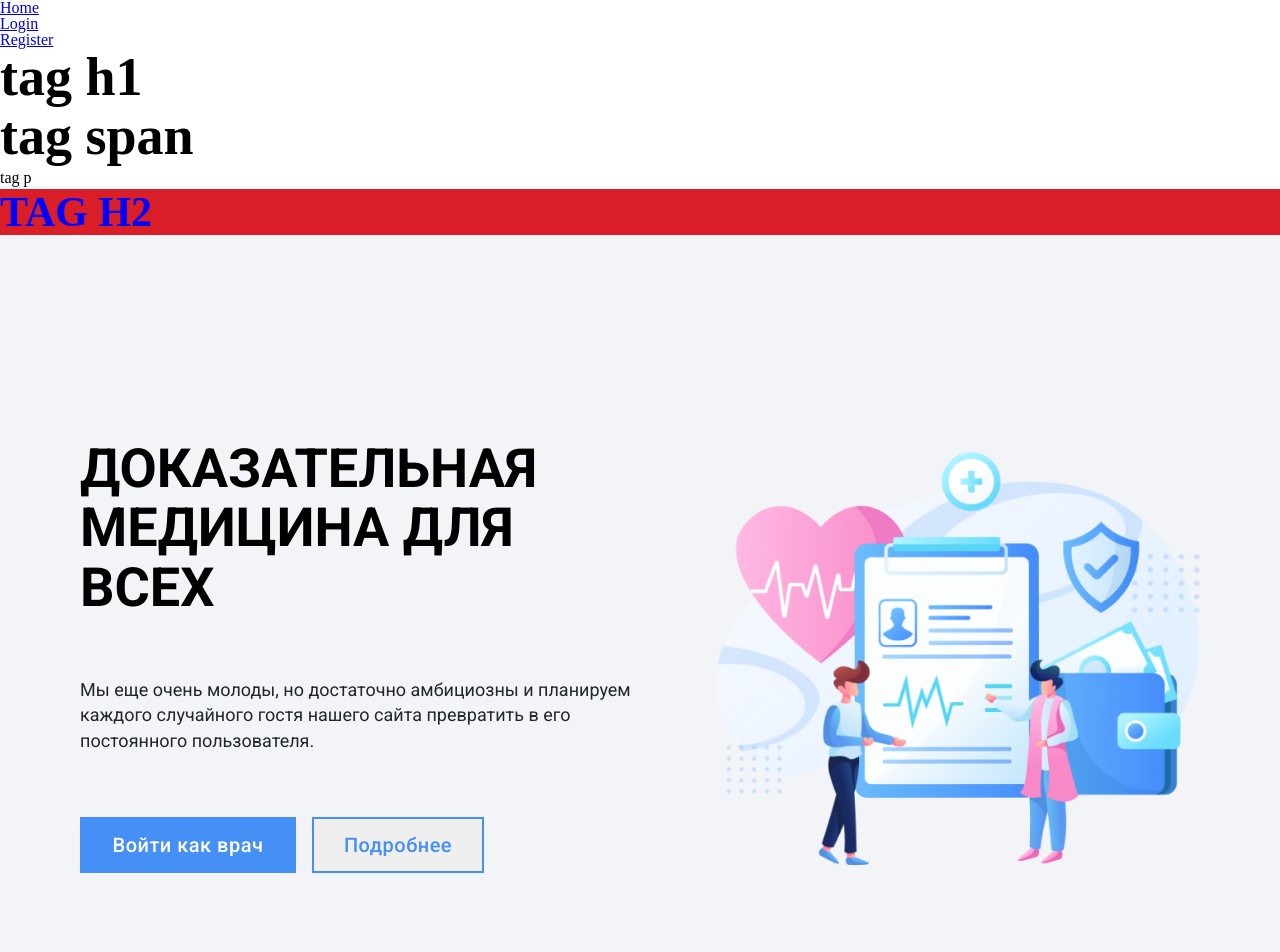
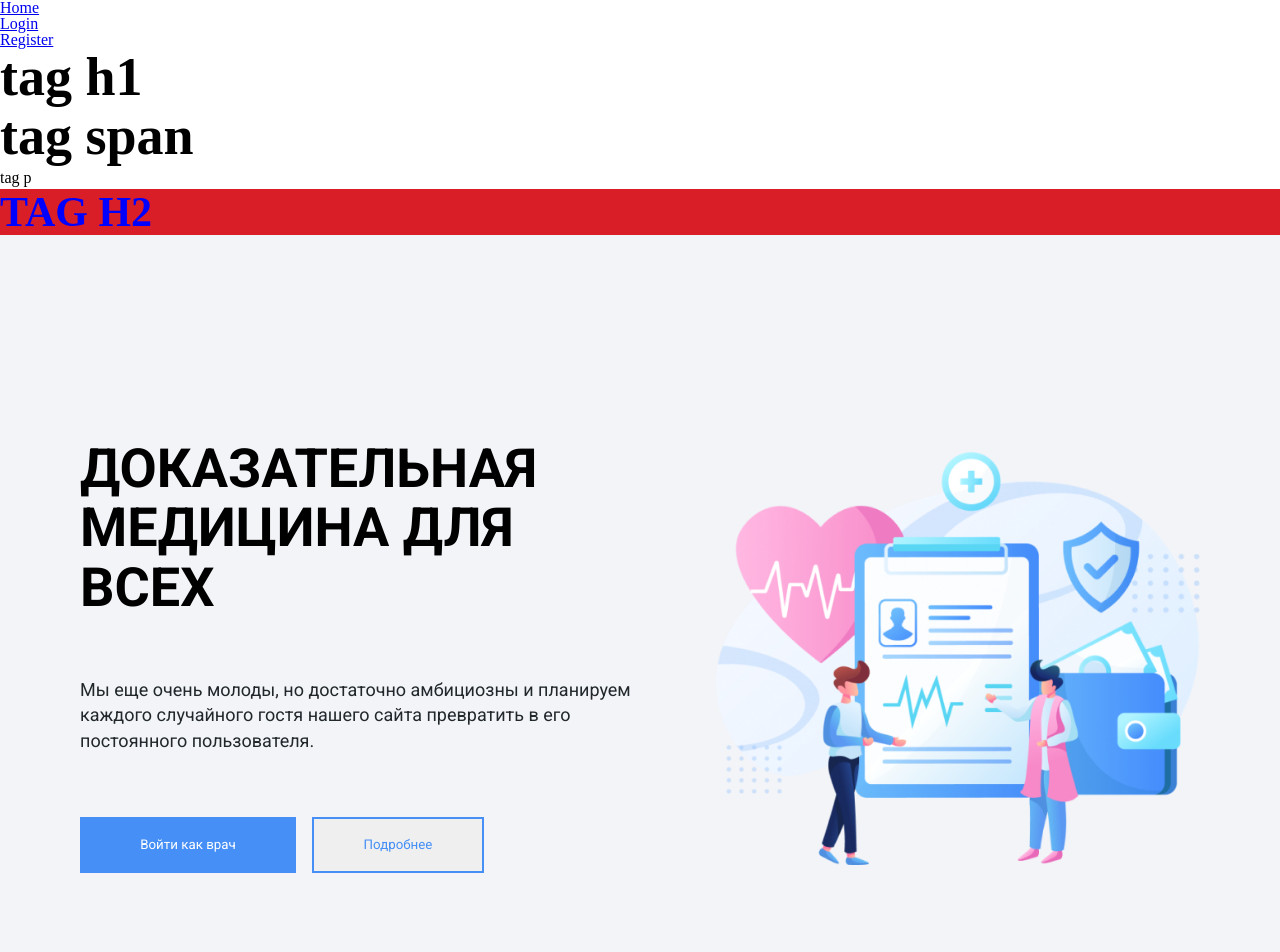
Before and after one commit to Zama21/trafalgar, a React (Vite) app: page /trafalgar/ in a window 1280 px wide. Shown: the top 952 px of the page. Built offline with nearby package versions, Linux system fonts and the light colour scheme.

Commit message:
-хардкодинг

```diff
--- a/src/components/Button.tsx
+++ b/src/components/Button.tsx
@@ -10,29 +10,32 @@ interface ButtonProps {
 }
 
 const baseStyles = css`
-  font-weight: 500;
-  height: 56px;
+  font-weight: ${({ theme }) => theme.typography.buttonL.fontWeight};
   padding: 16px;
-  font-size: 20px;
+  font-size: ${({ theme }) => theme.typography.buttonL.fontSize};
   cursor: pointer;
   border: 2px solid transparent;
-  font-family: 'Roboto';
+  font-family: ${({ theme }) => theme.fonts.primary};
   display: flex;
   align-items: center;
   justify-content: center;
   text-align: center;
-  letter-spacing: 0.5px;
+
+  @media (max-width: 768px) {
+    height: 48px;
+    font-size: ${({ theme }) => theme.typography.buttonM.fontSize};
+  }
 
   @media (max-width: 360px) {
     height: 40px;
-    font-size: 18px;
-    padding: 8px 12px 8px 12px;
+    font-size: ${({ theme }) => theme.typography.buttonS.fontSize};
+    padding: 12px;
   }
 `;
 
 const primaryStyles = css`
   background-color: #458ff6;
-  color: white;
+  color: ${({ theme }) => theme.colors.White};
   border: none;
 `;
 
```
